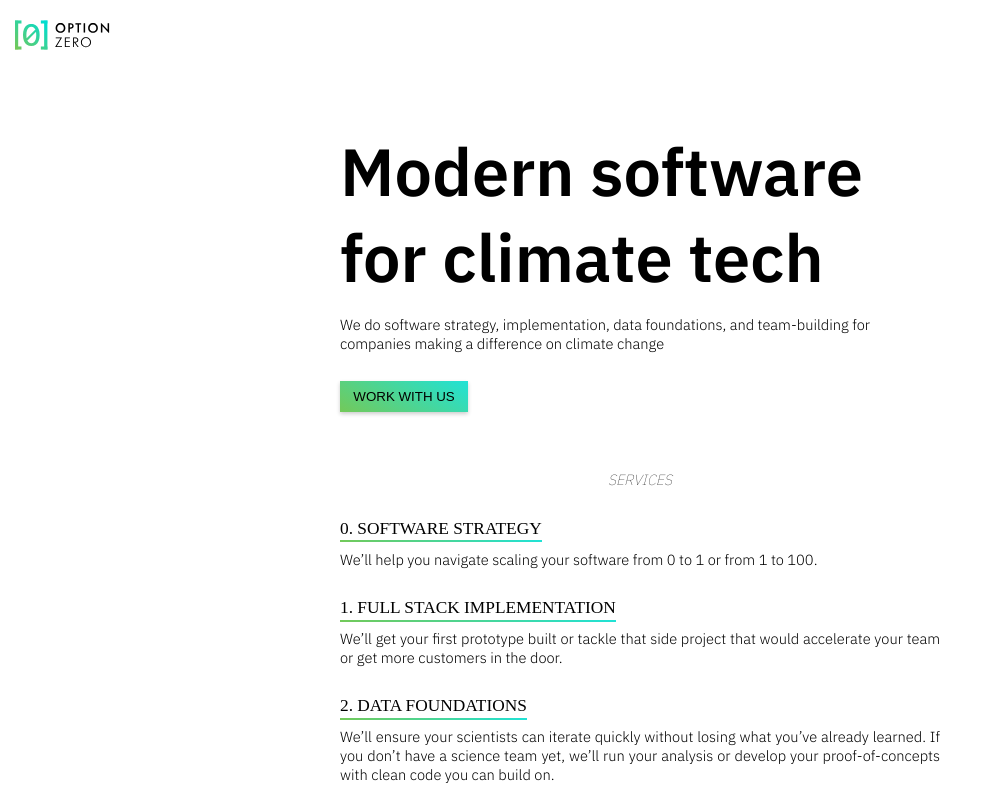
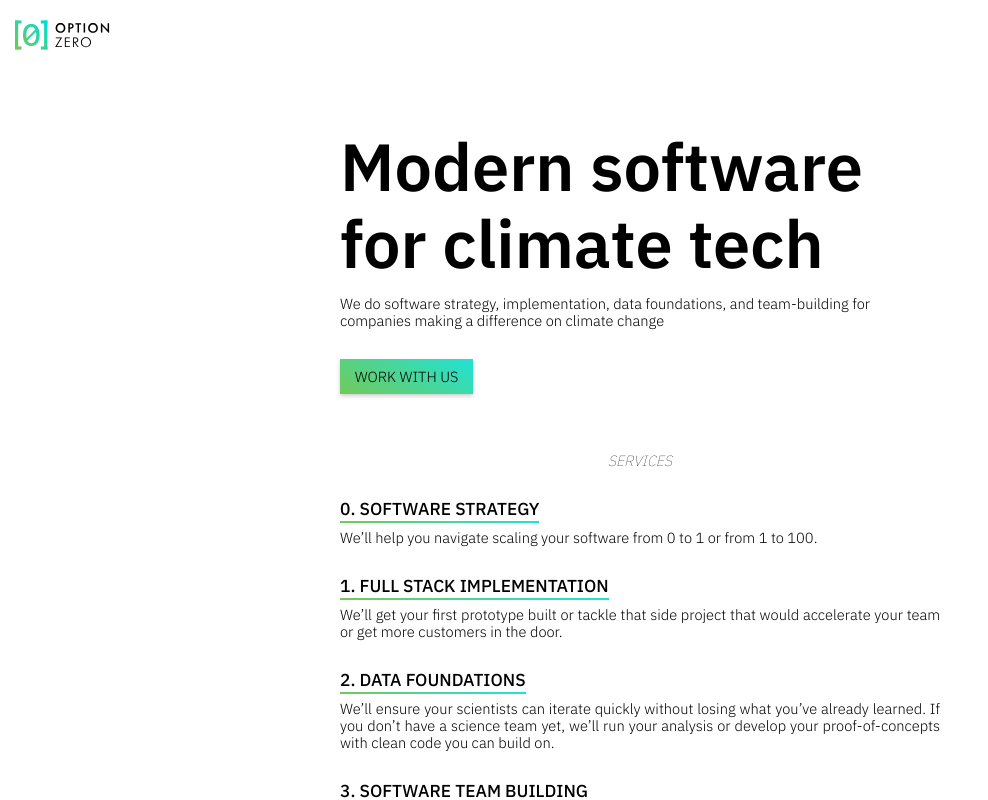
Before and after one commit to Option-Zero/option-zero, a Next.js app: page / in a window 1280 px wide. Shown: the top 800 px of the page, without its empty margins (0-988 px from the left). Built offline with nearby package versions, Linux system fonts and the light colour scheme.

Commit message:
Fix cross-browser issues: button font color, custom fonts

```diff
--- a/package.json
+++ b/package.json
@@ -14,6 +14,7 @@
     "@mui/icons-material": "^5.10.3",
     "@mui/material": "^5.10.4",
     "next": "^12.1.0",
+    "normalize.css": "^8.0.1",
     "react": "18.2.0",
     "react-dom": "18.2.0",
     "react-icons": "^4.4.0"
--- a/pages/_app.tsx
+++ b/pages/_app.tsx
@@ -1,5 +1,6 @@
-import '../styles/globals.css'
-import Layout from '../components/Layout'
+import 'normalize.css/normalize.css';  // Sane cross-browser css defaults & resets
+import '../styles/globals.css'; // Import our css second to override normalize
+import Layout from '../components/Layout';
 
 function MyApp({ Component, pageProps }) {
   return (
--- a/pages/_document.tsx
+++ b/pages/_document.tsx
@@ -4,7 +4,7 @@ export default function Document() {
   return (
     <Html>
       <Head>
-        <link href="https://fonts.googleapis.com/css?family=IBM Plex Sans:600,100,300&display=swap" rel="stylesheet" type="text/css"></link>
+        <link href="https://fonts.googleapis.com/css?family=IBM Plex Sans:600,100,300,500&display=swap" rel="stylesheet" type="text/css"></link>
         {/* <link href="https://fonts.googleapis.com/css?family=Inconsolata:100,500,700,900&display=optional" rel="stylesheet" type="text/css"></link> */}
         <meta property="og:title" content="Option Zero" />
         <meta property="og:type" content="website" />
--- a/pages/index.module.css
+++ b/pages/index.module.css
@@ -18,8 +18,6 @@
 .ctaButton {
   background: -webkit-linear-gradient(60deg, #73C959, #20E2D6);
   text-transform: uppercase;
-  border: none;
-  padding: .6em 1em;
   margin-top: 1em;
   box-shadow: 0px 2px 4px rgba(0, 0, 0, 0.2);
 }
--- a/styles/globals.css
+++ b/styles/globals.css
@@ -25,7 +25,7 @@ h1 {
 }
 
 h2 {
-  font-family: FuturaFuturisC;
+  font-family: FuturaFuturisC, IBM Plex Sans, sans-serif;
   font-weight: 500;
   font-size: 13pt;
   text-transform: uppercase;
@@ -61,3 +61,17 @@ p a:hover {
       #73C959,
       #20E2D6) 1;
 }
+
+/* Override user agent stylesheet defaults for (more) consistent behavior cross-browers */
+button {
+  border: 0;
+  color: black;
+  font-family: inherit;
+  font-weight: 300;
+  font-size: 1rem;
+  line-height: 1.2;
+  white-space: nowrap;
+  text-decoration: none;
+  padding: 0.6rem 1rem;
+  cursor: pointer;
+}
```
Also changed, not shown: 1 other file (tests, documents, lock files or other folders).
